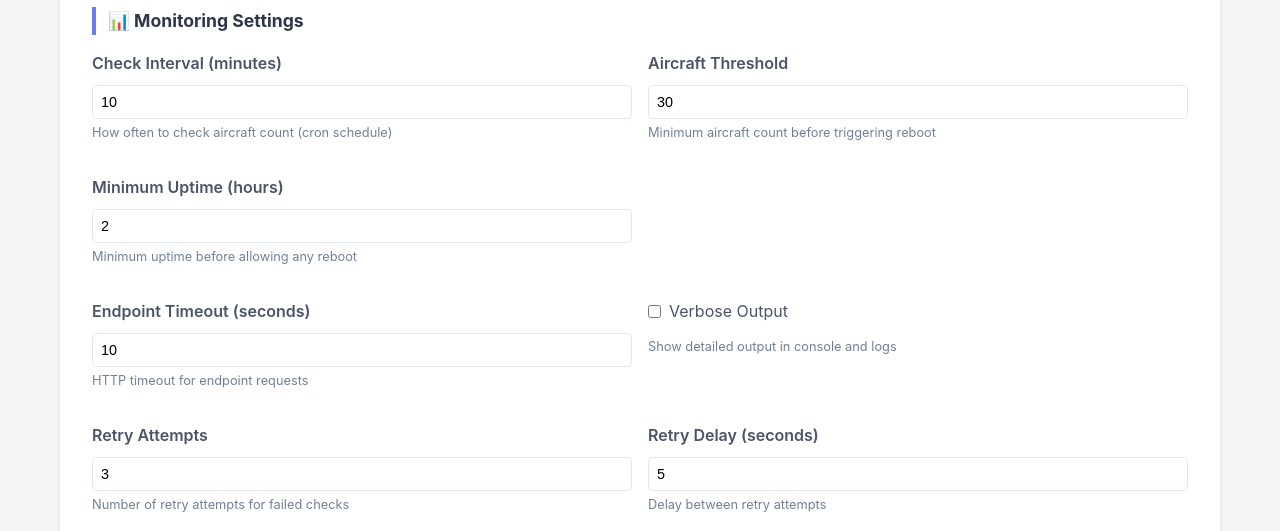
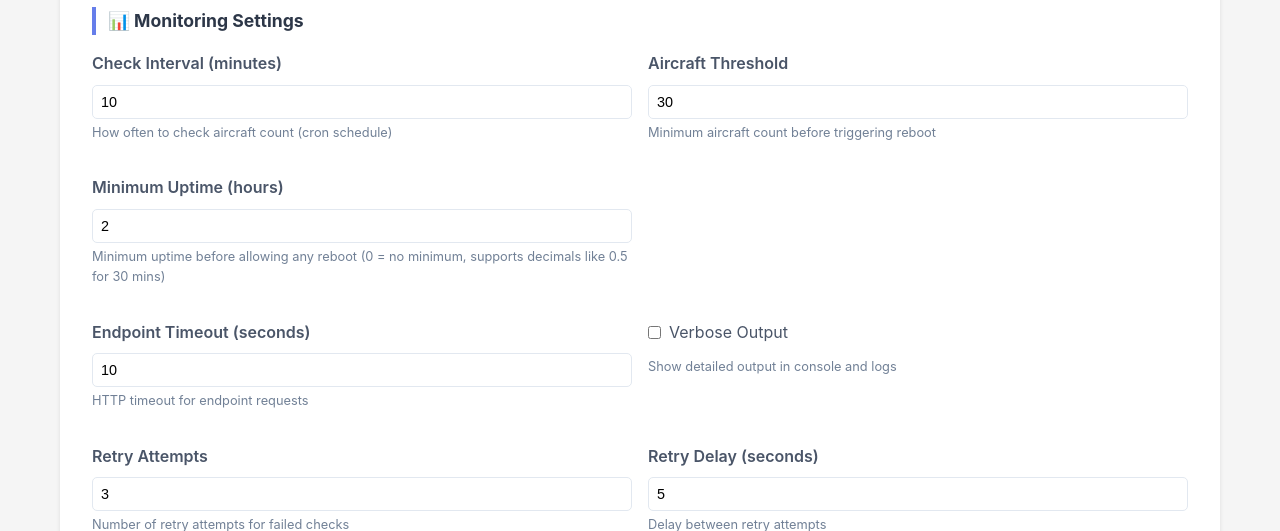
Before and after one commit to johnsimmons1980/fr24-monitor, a PHP site: page /settings.php in a window 1280 px wide. Shown: the part 344-875 px from the top of the page. Run offline with PHP 8.4, Linux system fonts and the light colour scheme.

Commit message:
Change minimum uptime hours to accept float values and update input constraints

```diff
--- a/web/settings.php
+++ b/web/settings.php
@@ -24,7 +24,7 @@ if ($_POST && isset($_POST['save_settings'])) {
         'monitoring' => [
             'check_interval_minutes' => intval($_POST['check_interval_minutes'] ?? 10),
             'aircraft_threshold' => intval($_POST['aircraft_threshold'] ?? 30),
-            'minimum_uptime_hours' => intval($_POST['minimum_uptime_hours'] ?? 2),
+            'minimum_uptime_hours' => floatval($_POST['minimum_uptime_hours'] ?? 2),
             'endpoint_timeout_seconds' => intval($_POST['endpoint_timeout_seconds'] ?? 10),
             'retry_attempts' => intval($_POST['retry_attempts'] ?? 3),
             'retry_delay_seconds' => intval($_POST['retry_delay_seconds'] ?? 5),
@@ -409,8 +409,8 @@ $logLevels = ['DEBUG', 'INFO', 'WARN', 'ERROR'];
                             <label for="minimum_uptime_hours">Minimum Uptime (hours)</label>
                             <input type="number" id="minimum_uptime_hours" name="minimum_uptime_hours"
                                    value="<?= htmlspecialchars($config['monitoring']['minimum_uptime_hours'] ?? 2) ?>"
-                                   min="1" max="24" required>
-                            <small>Minimum uptime before allowing any reboot</small>
+                                   min="0" max="24" step="0.1" required>
+                            <small>Minimum uptime before allowing any reboot (0 = no minimum, supports decimals like 0.5 for 30 mins)</small>
                         </div>
                     </div>
                     <div class="form-row">
```
